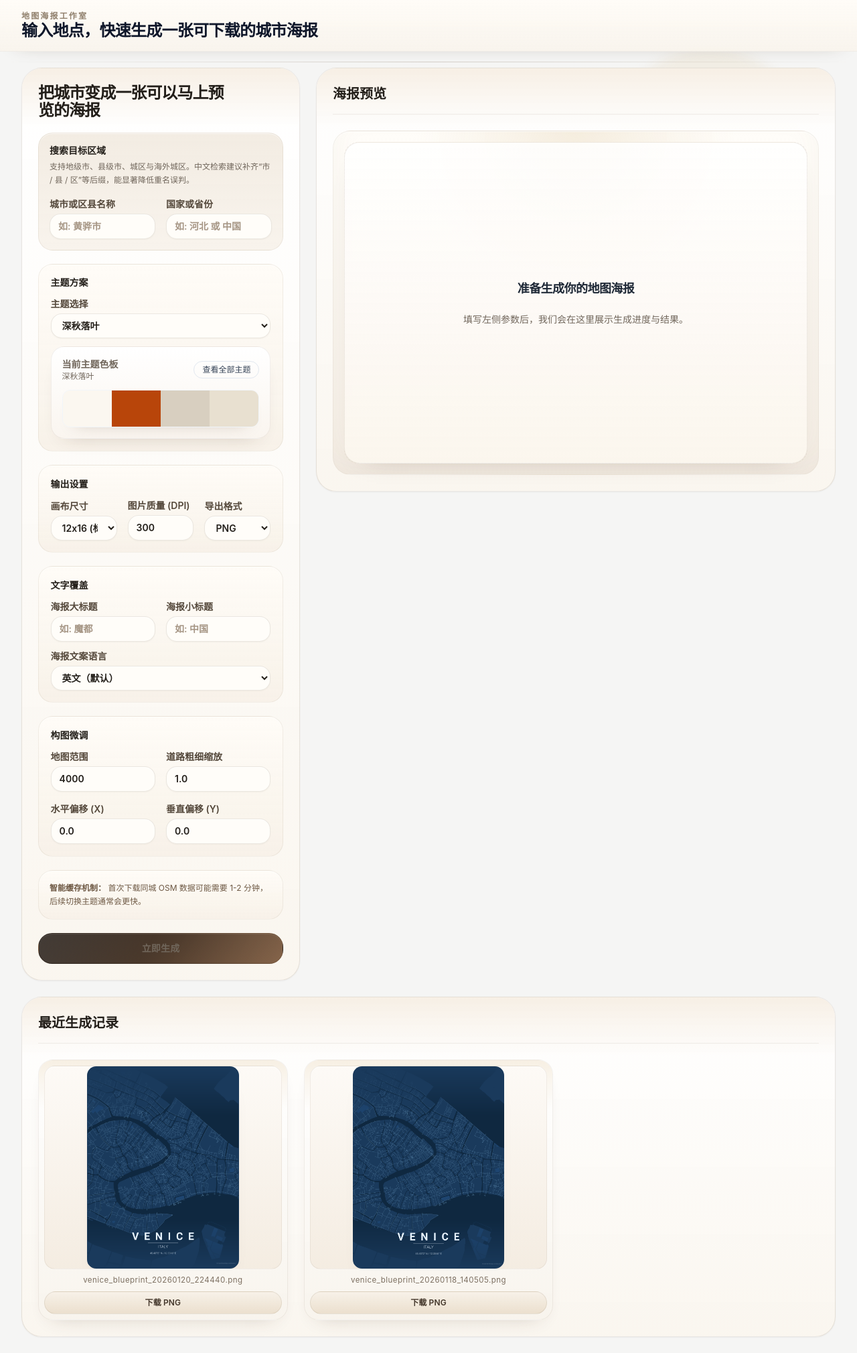
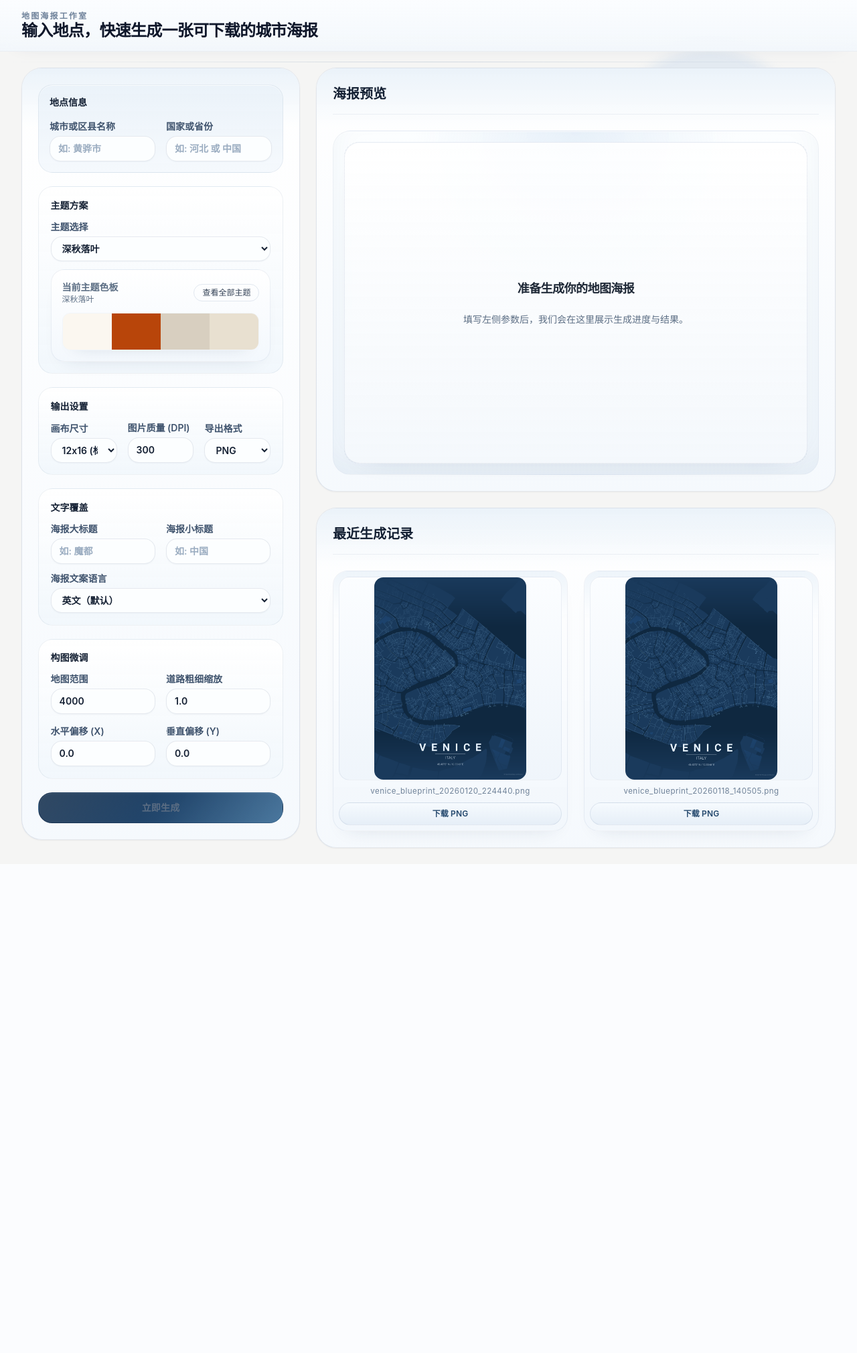
Before and after one commit to tomfocker/maptoposter-web, a FastAPI app: page / in a window 1280 px wide. Shown: the whole page at 67% size. After the commit the page ends 1268 px from the top, so only its background shows below. Run offline with FastAPI, Linux system fonts and the light colour scheme; some libraries are stand-ins or nearby versions.

Commit message:
fix: restore status polling and refresh studio palette

```diff
--- a/app/main.py
+++ b/app/main.py
@@ -324,7 +324,7 @@ async def generate_poster(
     )
 
 @app.get("/status/{task_id}")
-async def get_status(task_id: str):
+async def get_status(request: Request, task_id: str):
     with tasks_lock:
         state = TASKS_STATE.get(task_id, {"status": "error", "log": "任务未找到或已过期"})
 
@@ -332,13 +332,19 @@ async def get_status(task_id: str):
         output_format = state.get("output_format") or Path(state["filename"]).suffix.lstrip(".") or "png"
         return render_partial(
             "partials/poster_stage_success.html",
+            request=request,
             filename=state["filename"],
             output_format=output_format,
         )
     elif state["status"] == "error":
-        return render_partial("partials/poster_stage_error.html", log=state["log"])
+        return render_partial("partials/poster_stage_error.html", request=request, log=state["log"])
     else:
-        return render_partial("partials/poster_stage_loading.html", task_id=task_id, log=state["log"])
+        return render_partial(
+            "partials/poster_stage_loading.html",
+            request=request,
+            task_id=task_id,
+            log=state["log"],
+        )
 
 @app.get("/history")
 async def get_history(request: Request):
--- a/app/static/css/style.css
+++ b/app/static/css/style.css
@@ -1,19 +1,19 @@
 :root {
     color-scheme: light;
-    --studio-bg: #f5f0e8;
-    --studio-paper: rgba(255, 252, 247, 0.94);
-    --studio-panel: #fffdf9;
+    --studio-bg: #eef3f8;
+    --studio-paper: rgba(249, 252, 255, 0.94);
+    --studio-panel: #fbfdff;
     --studio-panel-strong: #ffffff;
-    --studio-ink: #231f1a;
-    --studio-muted: #70665b;
-    --studio-soft: #9e9285;
-    --studio-line: rgba(80, 60, 36, 0.12);
-    --studio-line-strong: rgba(80, 60, 36, 0.2);
-    --studio-accent: #b26d3b;
-    --studio-accent-soft: rgba(178, 109, 59, 0.12);
-    --studio-highlight: #e8d8be;
-    --studio-shadow: 0 24px 60px -36px rgba(73, 48, 24, 0.42);
-    --studio-shadow-soft: 0 14px 28px -22px rgba(73, 48, 24, 0.3);
+    --studio-ink: #142033;
+    --studio-muted: #5b6d83;
+    --studio-soft: #8ea0b7;
+    --studio-line: rgba(37, 63, 99, 0.12);
+    --studio-line-strong: rgba(37, 63, 99, 0.22);
+    --studio-accent: #2e5b88;
+    --studio-accent-soft: rgba(46, 91, 136, 0.12);
+    --studio-highlight: #dbe7f4;
+    --studio-shadow: 0 24px 60px -36px rgba(25, 47, 79, 0.26);
+    --studio-shadow-soft: 0 14px 28px -22px rgba(25, 47, 79, 0.18);
     --studio-radius-xl: 1.9rem;
     --studio-radius-lg: 1.35rem;
 }
@@ -26,9 +26,9 @@
 
 html {
     background:
-        radial-gradient(circle at top left, rgba(237, 225, 207, 0.86), transparent 34%),
-        radial-gradient(circle at top right, rgba(248, 239, 229, 0.75), transparent 28%),
-        linear-gradient(180deg, #f9f5ef 0%, #f3ede3 52%, #eee7db 100%);
+        radial-gradient(circle at top left, rgba(214, 226, 241, 0.72), transparent 34%),
+        radial-gradient(circle at top right, rgba(235, 242, 250, 0.82), transparent 28%),
+        linear-gradient(180deg, #f8fbfe 0%, #eef3f8 52%, #e6edf5 100%);
     min-height: 100%;
 }
 
@@ -57,7 +57,7 @@ body::before {
     right: 6vw;
     width: 18rem;
     height: 18rem;
-    background: rgba(233, 217, 191, 0.3);
+    background: rgba(178, 204, 233, 0.28);
 }
 
 body::after {
@@ -65,7 +65,7 @@ body::after {
     left: 4vw;
     width: 14rem;
     height: 14rem;
-    background: rgba(196, 151, 109, 0.14);
+    background: rgba(132, 164, 204, 0.12);
 }
 
 a,
@@ -106,10 +106,10 @@ header {
     position: sticky;
     top: 0;
     z-index: 10;
-    border-bottom-color: rgba(71, 52, 28, 0.08) !important;
+    border-bottom-color: rgba(37, 63, 99, 0.08) !important;
     background:
-        linear-gradient(180deg, rgba(255, 252, 247, 0.95), rgba(249, 244, 236, 0.88)) !important;
-    box-shadow: 0 12px 30px -28px rgba(54, 36, 19, 0.45);
+        linear-gradient(180deg, rgba(251, 253, 255, 0.96), rgba(242, 247, 252, 0.9)) !important;
+    box-shadow: 0 12px 30px -28px rgba(25, 47, 79, 0.2);
 }
 
 header nav {
@@ -122,7 +122,7 @@ header nav::after {
     position: absolute;
     inset: auto 0 -1.05rem;
     height: 1px;
-    background: linear-gradient(90deg, transparent, rgba(96, 72, 45, 0.22), transparent);
+    background: linear-gradient(90deg, transparent, rgba(71, 105, 148, 0.2), transparent);
 }
 
 header p,
@@ -139,7 +139,7 @@ main a {
 }
 
 header nav > div:first-child p {
-    color: #8f7f6c !important;
+    color: #6f829a !important;
     letter-spacing: 0.18em !important;
 }
 
@@ -164,7 +164,7 @@ main {
     border: 1px solid var(--studio-line) !important;
     border-radius: var(--studio-radius-xl) !important;
     background:
-        linear-gradient(180deg, rgba(255, 255, 255, 0.96), rgba(250, 246, 239, 0.98)) !important;
+        linear-gradient(180deg, rgba(255, 255, 255, 0.98), rgba(245, 249, 253, 0.98)) !important;
     box-shadow: var(--studio-shadow);
 }
 
@@ -175,7 +175,7 @@ main {
     position: absolute;
     inset: 0 0 auto;
     height: 5.5rem;
-    background: linear-gradient(180deg, rgba(245, 236, 224, 0.85), rgba(245, 236, 224, 0));
+    background: linear-gradient(180deg, rgba(229, 239, 248, 0.78), rgba(229, 239, 248, 0));
     pointer-events: none;
 }
 
@@ -208,22 +208,22 @@ main {
 [data-ui="copy-settings"],
 [data-ui="composition-settings"],
 [data-ui="quick-generate-panel"] > .rounded-2xl.bg-indigo-50 {
-    border: 1px solid rgba(87, 63, 36, 0.08);
+    border: 1px solid rgba(47, 78, 118, 0.08);
     border-radius: var(--studio-radius-lg) !important;
     background:
-        linear-gradient(180deg, rgba(255, 252, 247, 0.98), rgba(247, 241, 232, 0.92)) !important;
+        linear-gradient(180deg, rgba(255, 255, 255, 0.98), rgba(241, 247, 252, 0.94)) !important;
     box-shadow: inset 0 1px 0 rgba(255, 255, 255, 0.65);
 }
 
 [data-ui="quick-generate-panel"] .bg-sky-50 {
     background:
-        linear-gradient(180deg, rgba(242, 235, 225, 0.95), rgba(248, 243, 236, 0.98)) !important;
+        linear-gradient(180deg, rgba(234, 242, 249, 0.96), rgba(245, 249, 253, 0.98)) !important;
 }
 
 [data-ui="quick-generate-panel"] .bg-indigo-50 {
     background:
-        linear-gradient(180deg, rgba(240, 232, 220, 0.94), rgba(248, 242, 235, 0.98)) !important;
-    color: #6d5843 !important;
+        linear-gradient(180deg, rgba(231, 239, 247, 0.94), rgba(245, 249, 253, 0.98)) !important;
+    color: #48627f !important;
 }
 
 [data-ui="quick-generate-panel"] h2,
@@ -244,37 +244,37 @@ main {
 }
 
 #poster-form label {
-    color: #54483b !important;
+    color: #3f536d !important;
     font-weight: 600;
 }
 
 #poster-form input,
 #poster-form select {
     width: 100%;
-    border: 1px solid rgba(93, 70, 45, 0.12) !important;
+    border: 1px solid rgba(56, 85, 124, 0.12) !important;
     border-radius: 1rem !important;
-    background: rgba(255, 253, 249, 0.96) !important;
+    background: rgba(252, 254, 255, 0.96) !important;
     box-shadow:
         inset 0 1px 0 rgba(255, 255, 255, 0.7),
-        0 1px 2px rgba(61, 43, 21, 0.04);
+        0 1px 2px rgba(25, 47, 79, 0.04);
     color: var(--studio-ink);
 }
 
 #poster-form input::placeholder {
-    color: #a59584;
+    color: #9aacc0;
 }
 
 #poster-form input:hover,
 #poster-form select:hover {
-    border-color: rgba(110, 80, 48, 0.22) !important;
+    border-color: rgba(66, 99, 140, 0.24) !important;
 }
 
 #poster-form input:focus,
 #poster-form select:focus {
     outline: none;
-    border-color: rgba(178, 109, 59, 0.48) !important;
+    border-color: rgba(46, 91, 136, 0.48) !important;
     box-shadow:
-        0 0 0 4px rgba(178, 109, 59, 0.12),
+        0 0 0 4px rgba(46, 91, 136, 0.12),
         inset 0 1px 0 rgba(255, 255, 255, 0.78);
 }
 
@@ -289,10 +289,10 @@ main {
 }
 
 [data-ui="theme-current-preview"] {
-    border: 1px solid rgba(93, 70, 45, 0.08);
+    border: 1px solid rgba(56, 85, 124, 0.08);
     border-radius: 1.25rem !important;
     background:
-        linear-gradient(180deg, rgba(255, 255, 255, 0.98), rgba(250, 245, 239, 0.98)) !important;
+        linear-gradient(180deg, rgba(255, 255, 255, 0.98), rgba(243, 248, 253, 0.98)) !important;
     box-shadow: var(--studio-shadow-soft);
 }
 
@@ -303,7 +303,7 @@ main {
 #current-theme-strip {
     box-shadow:
         inset 0 1px 0 rgba(255, 255, 255, 0.55),
-        0 12px 24px -20px rgba(73, 48, 24, 0.35);
+        0 12px 24px -20px rgba(25, 47, 79, 0.22);
 }
 
 #current-theme-strip span {
@@ -399,12 +399,12 @@ main {
 #generate-btn {
     position: relative;
     overflow: hidden;
-    border: 1px solid rgba(29, 24, 19, 0.05);
+    border: 1px solid rgba(18, 33, 55, 0.08);
     border-radius: 1.3rem !important;
     background:
-        linear-gradient(135deg, #2a221c 0%, #4c3a2c 50%, #7d5a3e 100%) !important;
+        linear-gradient(135deg, #16314f 0%, #23476d 52%, #3f6f98 100%) !important;
     box-shadow:
-        0 22px 30px -24px rgba(42, 30, 19, 0.8),
+        0 22px 30px -24px rgba(17, 34, 56, 0.46),
         inset 0 1px 0 rgba(255, 255, 255, 0.1);
     letter-spacing: 0.01em;
 }
@@ -433,21 +433,21 @@ main {
 [data-ui="poster-stage"] > .flex.items-center.justify-between,
 [data-ui="recent-works"] > .flex.items-center.justify-between {
     align-items: end;
-    border-bottom-color: rgba(93, 70, 45, 0.08) !important;
+    border-bottom-color: rgba(56, 85, 124, 0.08) !important;
 }
 
 #preview-area {
     position: relative;
     display: grid;
     align-items: stretch;
-    border: 1px solid rgba(93, 70, 45, 0.08) !important;
+    border: 1px solid rgba(56, 85, 124, 0.08) !important;
     border-radius: calc(var(--studio-radius-xl) - 0.25rem) !important;
     background:
-        radial-gradient(circle at top, rgba(241, 230, 211, 0.7), transparent 38%),
-        linear-gradient(180deg, rgba(255, 253, 249, 0.98), rgba(245, 238, 229, 0.98)) !important;
+        radial-gradient(circle at top, rgba(223, 235, 247, 0.72), transparent 38%),
+        linear-gradient(180deg, rgba(252, 254, 255, 0.98), rgba(240, 246, 252, 0.98)) !important;
     box-shadow:
         inset 0 1px 0 rgba(255, 255, 255, 0.74),
-        inset 0 -24px 40px rgba(123, 93, 59, 0.05);
+        inset 0 -24px 40px rgba(47, 78, 118, 0.05);
 }
 
 #preview-area::before {
@@ -455,7 +455,7 @@ main {
     position: absolute;
     inset: 1rem;
     border-radius: calc(var(--studio-radius-xl) - 0.55rem);
-    border: 1px dashed rgba(135, 108, 76, 0.16);
+    border: 1px dashed rgba(106, 136, 173, 0.18);
     pointer-events: none;
 }
 
@@ -470,11 +470,11 @@ main {
     flex-direction: column;
     justify-content: center;
     gap: 0.85rem;
-    border: 1px solid rgba(93, 70, 45, 0.08);
+    border: 1px solid rgba(56, 85, 124, 0.08);
     border-radius: calc(var(--studio-radius-xl) - 0.45rem) !important;
     background:
-        linear-gradient(180deg, rgba(255, 255, 255, 0.84), rgba(251, 246, 238, 0.96)) !important;
-    box-shadow: 0 16px 40px -34px rgba(73, 48, 24, 0.42);
+        linear-gradient(180deg, rgba(255, 255, 255, 0.86), rgba(244, 248, 252, 0.96)) !important;
+    box-shadow: 0 16px 40px -34px rgba(25, 47, 79, 0.24);
     animation: studio-fade-up 420ms ease;
 }
 
@@ -561,10 +561,10 @@ main {
 #history-list > div {
     position: relative;
     overflow: hidden;
-    border: 1px solid rgba(93, 70, 45, 0.08) !important;
+    border: 1px solid rgba(56, 85, 124, 0.08) !important;
     border-radius: 1.35rem !important;
     background:
-        linear-gradient(180deg, rgba(255, 255, 255, 0.96), rgba(248, 244, 237, 0.98)) !important;
+        linear-gradient(180deg, rgba(255, 255, 255, 0.97), rgba(242, 247, 252, 0.98)) !important;
     box-shadow: var(--studio-shadow-soft);
     transform: translateY(0);
 }
@@ -574,14 +574,14 @@ main {
     position: absolute;
     inset: 0 0 auto;
     height: 4.5rem;
-    background: linear-gradient(180deg, rgba(243, 232, 214, 0.68), rgba(243, 232, 214, 0));
+    background: linear-gradient(180deg, rgba(229, 239, 248, 0.66), rgba(229, 239, 248, 0));
     pointer-events: none;
 }
 
 #history-list > div:hover {
     transform: translateY(-4px);
-    border-color: rgba(178, 109, 59, 0.18) !important;
-    box-shadow: 0 28px 48px -38px rgba(73, 48, 24, 0.48);
+    border-color: rgba(46, 91, 136, 0.18) !important;
+    box-shadow: 0 28px 48px -38px rgba(25, 47, 79, 0.24);
 }
 
 #history-list > div > * {
@@ -591,10 +591,10 @@ main {
 
 #history-list .h-64 {
     height: clamp(15rem, 28vw, 19rem) !important;
-    border: 1px solid rgba(93, 70, 45, 0.08);
+    border: 1px solid rgba(56, 85, 124, 0.08);
     border-radius: 1rem !important;
     background:
-        linear-gradient(180deg, rgba(253, 250, 246, 0.98), rgba(244, 236, 225, 0.98)) !important;
+        linear-gradient(180deg, rgba(251, 253, 255, 0.98), rgba(239, 245, 251, 0.98)) !important;
     box-shadow: inset 0 1px 0 rgba(255, 255, 255, 0.75);
 }
 
@@ -602,7 +602,7 @@ main {
     max-width: 100%;
     max-height: 100%;
     border-radius: 0.85rem;
-    box-shadow: 0 20px 30px -26px rgba(73, 48, 24, 0.34);
+    box-shadow: 0 20px 30px -26px rgba(25, 47, 79, 0.18);
 }
 
 #history-list .group:hover img {
@@ -610,36 +610,36 @@ main {
 }
 
 #history-list p[title] {
-    color: #7d7062 !important;
+    color: #708399 !important;
     font-size: 0.72rem !important;
     letter-spacing: 0.04em;
 }
 
 #history-list a[download] {
-    border: 1px solid rgba(93, 70, 45, 0.1);
+    border: 1px solid rgba(56, 85, 124, 0.1);
     border-radius: 999px !important;
     background:
-        linear-gradient(180deg, rgba(247, 241, 232, 0.98), rgba(235, 223, 205, 0.98)) !important;
-    color: #43362a !important;
+        linear-gradient(180deg, rgba(246, 250, 254, 0.98), rgba(229, 238, 247, 0.98)) !important;
+    color: #24486d !important;
     font-weight: 600;
     letter-spacing: 0.01em;
 }
 
 #history-list a[download]:hover {
-    border-color: rgba(178, 109, 59, 0.22);
+    border-color: rgba(46, 91, 136, 0.22);
     background:
-        linear-gradient(180deg, rgba(255, 250, 244, 0.98), rgba(240, 228, 211, 0.98)) !important;
+        linear-gradient(180deg, rgba(251, 253, 255, 0.98), rgba(234, 242, 250, 0.98)) !important;
 }
 
 #history-list > p {
     grid-column: 1 / -1;
-    border: 1px dashed rgba(93, 70, 45, 0.16);
+    border: 1px dashed rgba(56, 85, 124, 0.16);
     border-radius: 1.35rem;
     background:
-        linear-gradient(180deg, rgba(252, 248, 242, 0.98), rgba(245, 237, 227, 0.98));
+        linear-gradient(180deg, rgba(251, 253, 255, 0.98), rgba(240, 246, 252, 0.98));
     padding: 2.4rem 1.5rem;
     text-align: center;
-    color: #8f8172 !important;
+    color: #7b8ea5 !important;
 }
 
 @keyframes studio-fade-up {
--- a/app/templates/index.html
+++ b/app/templates/index.html
@@ -3,7 +3,7 @@
 {% block content %}
 {% set default_theme = theme_details[0] if theme_details else None %}
 <div data-ui="studio-shell" class="space-y-6">
-    <section class="grid gap-6 xl:grid-cols-[minmax(20rem,26rem)_minmax(0,1fr)]">
+    <section class="grid gap-6 xl:grid-cols-[minmax(20rem,26rem)_minmax(0,1fr)] xl:items-start">
         <form
             id="poster-form"
             hx-post="/generate"
@@ -11,13 +11,8 @@
             data-ui="quick-generate-panel"
             class="space-y-5 rounded-[1.75rem] border border-black/5 bg-white p-6 shadow-sm"
         >
-            <div class="space-y-1">
-                <h2 class="text-2xl font-semibold text-slate-900">把城市变成一张可以马上预览的海报</h2>
-            </div>
-
             <div class="rounded-2xl bg-sky-50 p-4">
-                <h3 class="text-sm font-semibold text-sky-900">搜索目标区域</h3>
-                <p class="mt-1 text-xs leading-5 text-sky-700">支持地级市、县级市、城区与海外城区。中文检索建议补齐“市 / 县 / 区”等后缀，能显著降低重名误判。</p>
+                <h3 class="text-sm font-semibold text-sky-900">地点信息</h3>
                 <div class="mt-4 grid gap-4 sm:grid-cols-2">
                     <label class="block text-sm font-medium text-slate-700">
                         城市或区县名称
@@ -152,16 +147,13 @@
                 </div>
             </section>
 
-            <div class="rounded-2xl bg-indigo-50 p-4 text-xs leading-5 text-indigo-700">
-                <strong>智能缓存机制：</strong> 首次下载同城 OSM 数据可能需要 1-2 分钟，后续切换主题通常会更快。
-            </div>
-
             <button id="generate-btn" type="submit" class="w-full rounded-2xl bg-slate-900 px-4 py-3 text-sm font-semibold text-white transition hover:bg-slate-800">
                 <span data-role="default-label">立即生成</span>
                 <span data-role="busy-label" class="hidden">生成中... 请查看右侧进度</span>
             </button>
         </form>
 
+        <div data-ui="results-column" class="space-y-6">
             <section data-ui="poster-stage" class="rounded-[1.75rem] border border-black/5 bg-white p-6 shadow-sm">
                 <div class="flex items-center justify-between gap-3 border-b border-slate-100 pb-4">
                     <div>
@@ -172,7 +164,6 @@
                     {% include "partials/poster_stage_empty.html" %}
                 </div>
             </section>
-    </section>
 
             <section data-ui="recent-works" class="rounded-[1.75rem] border border-black/5 bg-white p-6 shadow-sm">
                 <div class="flex items-center justify-between gap-3 border-b border-slate-100 pb-4">
@@ -180,8 +171,10 @@
                         <h2 class="text-xl font-semibold text-slate-900">最近生成记录</h2>
                     </div>
                 </div>
-        <div id="history-list" hx-get="/history" hx-trigger="load, posterGenerated from:body" class="mt-6 grid grid-cols-1 gap-6 md:grid-cols-2 lg:grid-cols-3">
+                <div id="history-list" hx-get="/history" hx-trigger="load, posterGenerated from:body" class="mt-6 grid grid-cols-1 gap-6 sm:grid-cols-2 2xl:grid-cols-3">
                     {% include "partials/history_empty.html" %}
+                </div>
+            </section>
         </div>
     </section>
 
```
Also changed, not shown: other parts of app/static/css/style.css (+25 -25 lines), tests/test_frontend_ui_refresh.py (+61 -3 lines). Lines whose indentation alone changed are shown as unchanged.
